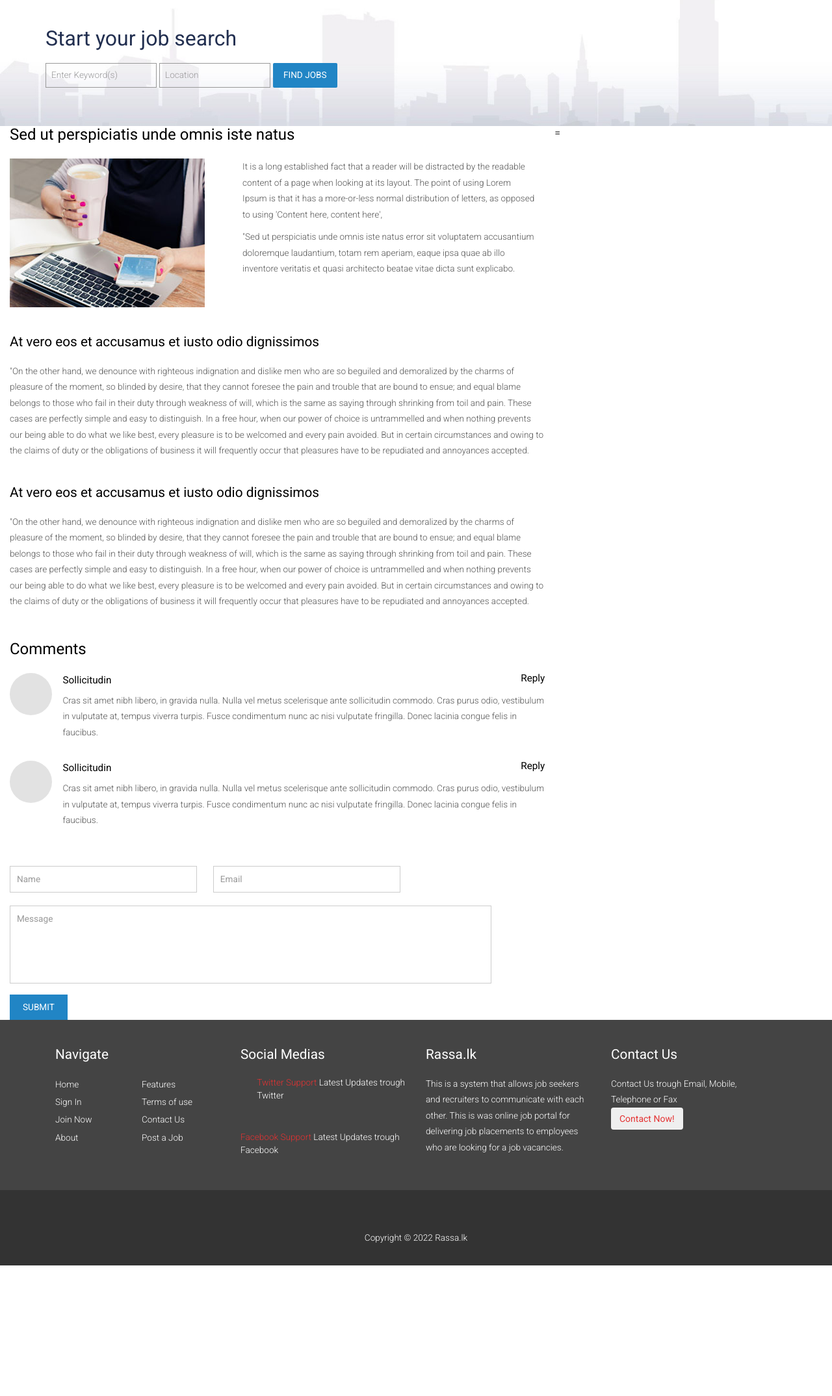
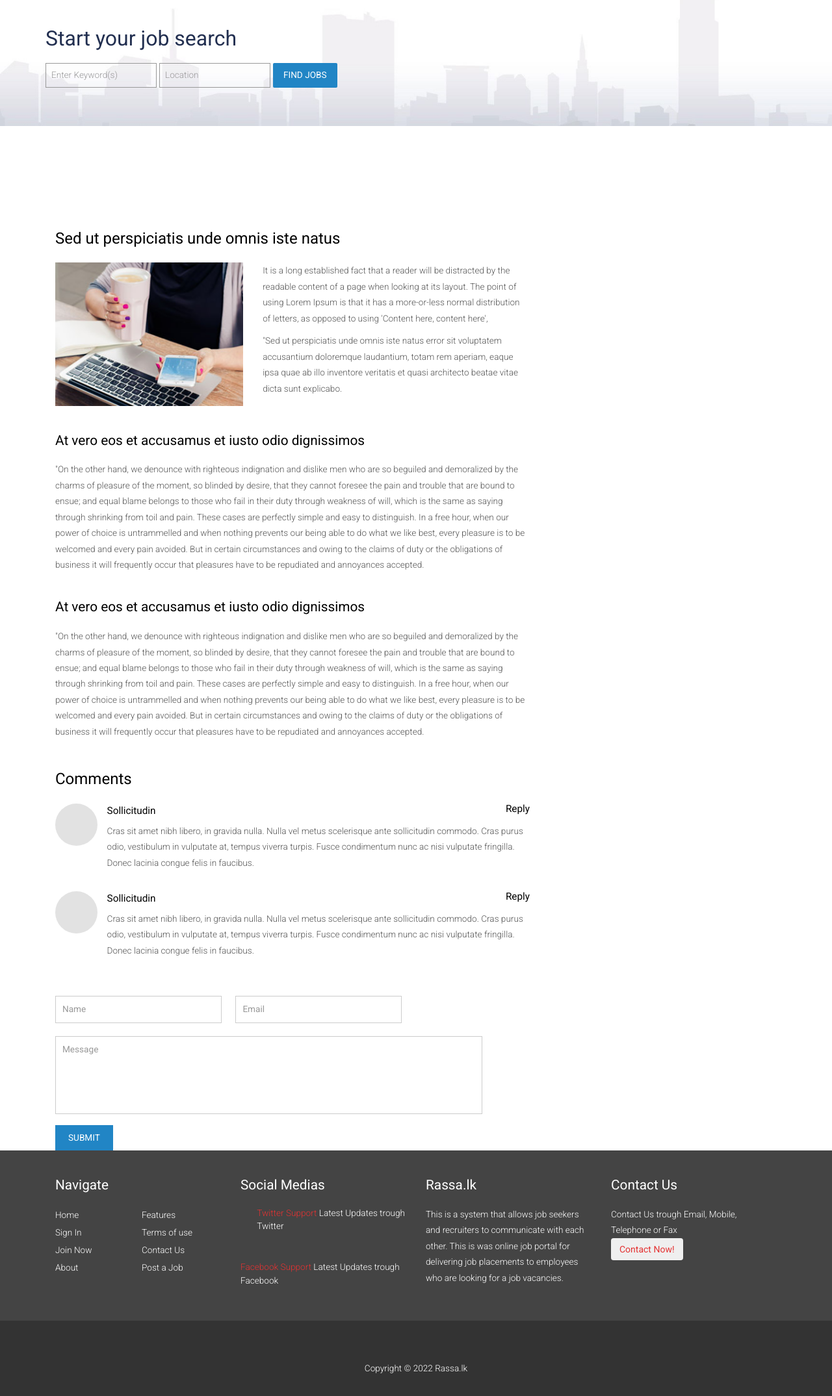
Before and after one commit to nikiniperera/testing2.0-rassa, a PHP site: page /single.php in a window 1280 px wide. Shown: the part 164-2313 px from the top of the page at 65% size. Before the commit the page ends 2112 px from the top, so only its background shows below. Run offline with PHP 8.4, Linux system fonts and the light colour scheme; some web fonts are replaced.

Commit message:
Update single.php

```diff
--- a/single.php
+++ b/single.php
@@ -68,7 +68,9 @@
 		</div>
    </div>
 </div>
-=
+<div class="container">
+    <div class="single">
+	 </div>
 	 <div class="col-md-8 single_right">
 	      <h3>Sed ut perspiciatis unde omnis iste natus</h3>
 	      <div class="row_1">
```
